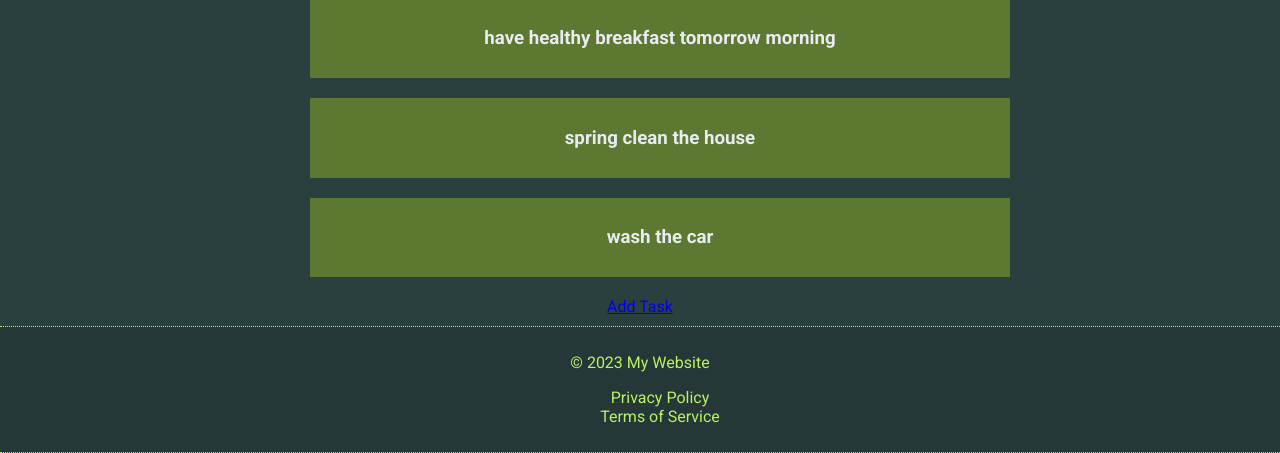
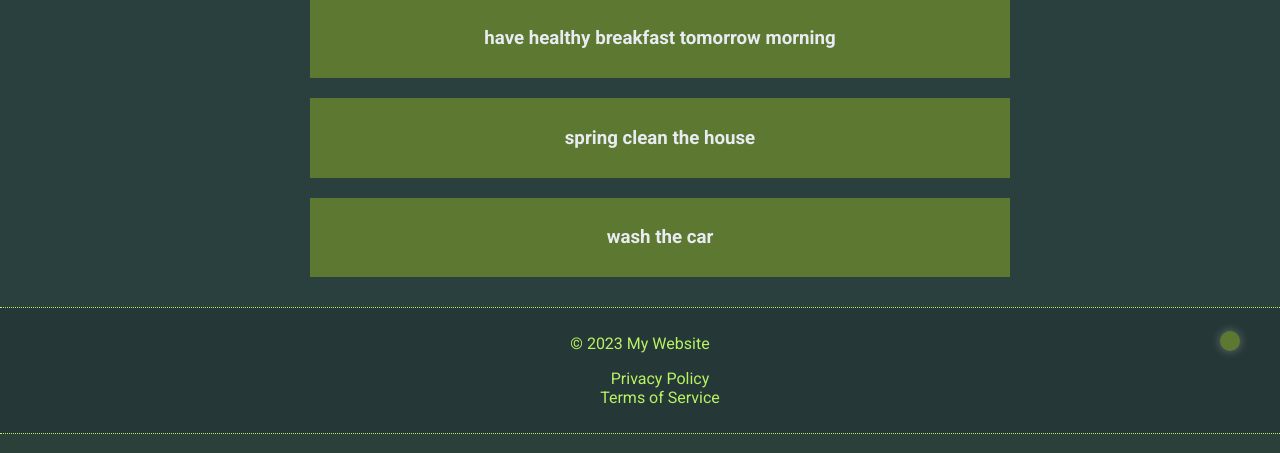
Before and after one commit to thapelomagqazana/todo-list-app, a Django app: page / in a window 1280 px wide. Shown: the part 409-862 px from the top of the page. Run offline with Django 4.2, Linux system fonts and the light colour scheme; data comes from the database, SQL or seed files in the repository; some libraries are stand-ins or nearby versions.

Commit message:
Created a stationary "add task" icon at the bottom right of the screen that remains fixed when scrolling

```diff
--- a/static/css/styles.css
+++ b/static/css/styles.css
@@ -127,7 +127,8 @@ footer ul {
 
 .task-item:hover{
     border: 2px solid;
-    border-color: red;
+    box-shadow: 0px 0px 10px rgba(255, 255, 255, 0.3);
+
 }
 
 .task-content {
@@ -158,3 +159,20 @@ footer ul {
     color: red;
     cursor: pointer;
 }
+
+.add-task-icon {
+    position: fixed;
+    bottom: 40px;
+    right: 40px;
+    background-color: #5C7831;
+    color: #E9EBF2;
+    padding: 10px;
+    border-radius: 50%; /* Makes it a circular icon */
+    box-shadow: 0px 0px 10px rgba(255, 255, 255, 0.3);
+}
+
+.add-task-icon a {
+    text-decoration: none;
+    color: #fff;
+    font-size: 24px;
+}
--- a/taskmanager/templates/task_list.html
+++ b/taskmanager/templates/task_list.html
@@ -23,15 +23,16 @@
                 </div>
 
             </div>
-                <!-- <li class="task-block">
-                    {{ task.title }}
-                </li> -->
 
             {% endfor %}
         </ul>
         {% else %}
         <p>No tasks added</p>
         {% endif %}
-        <a href="{% url 'add_task' %}">Add Task</a>
+        <div class="add-task-icon">
+            <a href="{% url 'add_task' %}">
+                <i class="fas fa-plus"></i>
+            </a>
+        </div>
     </div>
 {% endblock %}
```
